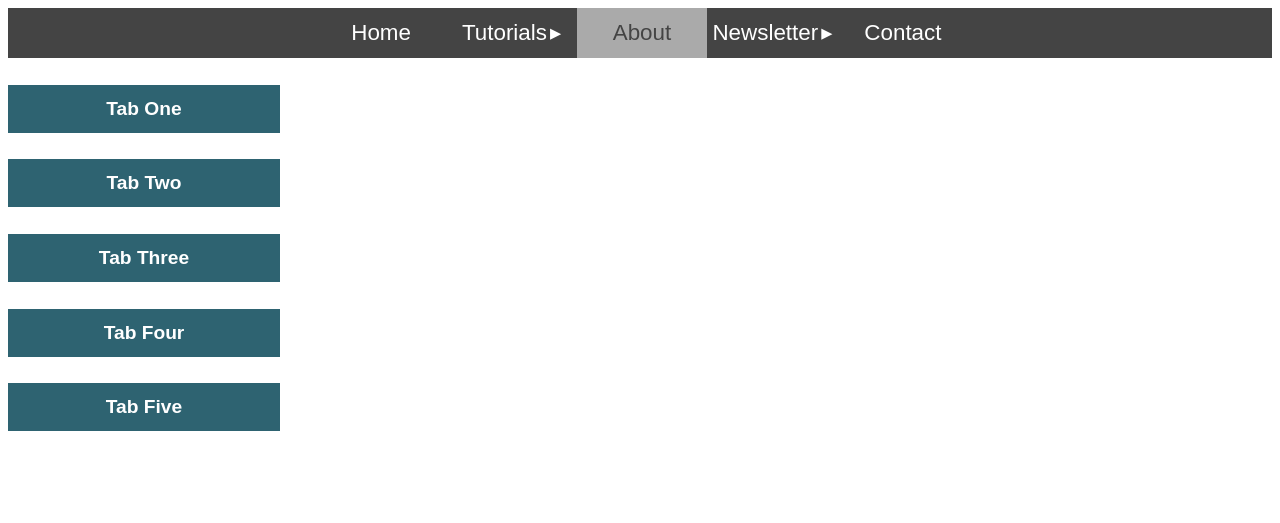
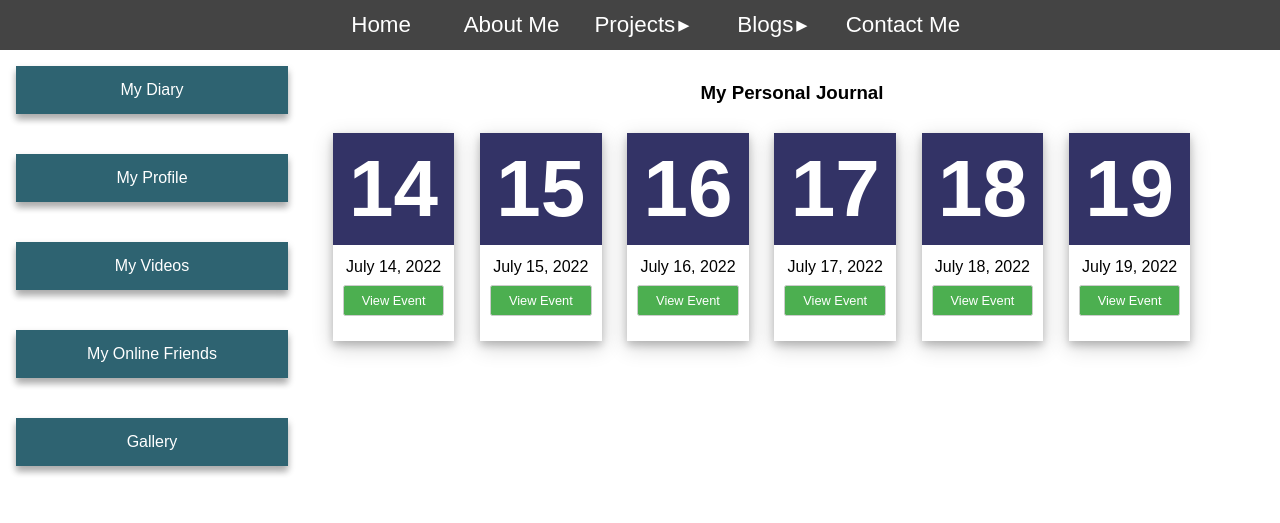
Before and after one commit to JWanyoa/Kweli_Portfolio, a plain HTML site: page index.html in a window 1280 px wide. Drawn offline with Linux system fonts and the light colour scheme.

Commit message:
Second Commit

```diff
--- a/css/styles.css
+++ b/css/styles.css
@@ -1,3 +1,8 @@
+*
+{
+  margin: 0;
+  padding: 0;
+}
 body {
   font-family: 'Montserrat', sans-serif;
   height: 90vh;
@@ -7,12 +12,14 @@ h2 {
   color: white;
   font-size: 1.2em;
 }
-.container{
+.container, .container-side{
   display: inline-flex;
   flex-direction: column;
-  justify-content: space-evenly;
+  justify-content: space-between;
   align-items: center;
   height: 50vh;
+  margin: 1em;
+  float: left;
 }
 .center {
   display: flex;
@@ -31,6 +38,73 @@ h2 {
   background: #2e6371;
 }
 
+.container-side{
+  flex-direction: row;
+  align-items: flex-start;
+  width: 69%;
+}
+
+.container-row{
+  text-align: center;
+  margin: 2em 0 0 0;
+}
+
+.container a{
+  text-decoration: none;
+  color: #ffffff;
+  box-shadow: 0 4px 8px 0 rgba(0, 0, 0, 0.2), 0 6px 6px 0 rgba(0, 0, 0, 0.19);
+  text-align: center;
+}
+
+a .center:hover{
+  background-color: #6666FF;
+  box-shadow: 0 4px 8px 0 rgba(0, 0, 255, 0.2), 0 6px 6px 0 rgba(0, 0, 255, 0.19);
+  border-bottom: 2px solid black;
+}
+
+div.card {
+  width: 250px;
+  height: 13em;
+  margin: 0.8em;
+  box-shadow: 0 4px 8px 0 rgba(0, 0, 0, 0.2), 0 6px 20px 0 rgba(0, 0, 0, 0.19);
+  text-align: center;
+}
+
+div.header {
+  background-color: #333366;
+  color: white;
+  padding: 10px;
+  font-size: 40px;
+}
+
+div.content {
+  padding: 10px;
+  line-height: 1.5em;
+}
+
+/*Styling the button*/
+.btn{
+  width: 100%;
+  background-color: #4CAF50;
+  color: white;
+  padding: 0.7em 1em;
+  margin: 0.4em 0;
+  border: none;
+  border-radius: 0.2em;
+  cursor: pointer; width: 100%;
+  padding: 0.2em 0.4em;
+  margin: 0.5em 0 0.5em 0;
+  display: inline-block;
+  border: 1px solid #ccc;
+  border-radius: 0.2em;
+  box-sizing: border-box;
+  font-size: 0.8em;
+}
+a{
+  text-decoration: none;
+}
+
+
 
 .nav ul {
   list-style: none;
@@ -42,7 +116,7 @@ h2 {
 
 .nav li {
   font-family: 'Oswald', sans-serif;
-  font-size: 0.1em;
+  font-size: 1em;
   line-height: 40px;
   text-align: left;
 }
@@ -68,7 +142,7 @@ h2 {
 
 /* Sub Menus */
 .nav li li {
-  font-size: .8em;
+  font-size: 0.8em;
 }
 
 /*******************************************
--- a/index.html
+++ b/index.html
@@ -11,40 +11,121 @@
 	    <div class="nav">
 	      <ul>
 	        <li class="home"><a href="#">Home</a></li>
-	        <li class="tutorials sub"><a href="#">Tutorials</a>
+	        <li class="about"><a href="#">About Me</a></li>
+	        <li class="tutorials sub"><a href="#">Projects</a>
 	          <ul>
-	            <li><a href="#">Tutorial #1</a></li>
-	            <li><a href="#">Tutorial #2</a></li>
-	            <li><a href="#">Tutorial #3</a></li>
+	            <li><a href="#">Project #1</a></li>
+	            <li><a href="#">Project #2</a></li>
+	            <li><a href="#">Project #3</a></li>
 	          </ul>
 	        </li>
-	        <li class="about"><a class="active" href="#">About</a></li>
-	        <li class="news sub"><a href="#">Newsletter</a>
+	        <li class="news sub"><a href="#">Blogs</a>
 	          <ul>
-	            <li><a href="#">News #1</a></li>
-	            <li><a href="#">News #2</a></li>
-	            <li><a href="#">News #3</a></li>
+	            <li><a href="#">Blog #1</a></li>
+	            <li><a href="#">Blog #2</a></li>
+	            <li><a href="#">Blog #3</a></li>
 	          </ul>
 	        </li>
-	        <li class="contact"><a href="#">Contact</a></li>
+	        <li class="contact"><a href="#">Contact Me</a></li>
 	      </ul>
 	    </div>
 	  </header>
 	<div class="container">
+		<a href="">
 		  <div class="center box">
-	  	<h2>Tab One</h2>
+		  	My Diary
 		  </div>
+		</a>
+		  <a href="">
 			  <div class="center box">
-	  	<h2>Tab Two</h2>
+			  	My Profile
 			  </div>
+			</a>
+		  <a href="">
 			  <div class="center box">
-	  	<h2>Tab Three</h2>
+			  	My Videos
 			  </div>
+			</a>
+		  <a href="">
 			  <div class="center box">
-	  	<h2>Tab Four</h2>
+			  	My Online Friends
 			  </div>
+			</a>
+		  <a href="">
 			  <div class="center box">
-	  	<h2>Tab Five</h2>
+			  	Gallery
+			  </div>
+			</a>
+	</div>
+	<div class="container-row">
+		<h3>My Personal Journal</h3>
+	</div>
+
+	<div class="container-side">
+		<div class="card">
+		  <div class="header">
+		    <h1>14</h1>
+		  </div>
+
+		  <div class="content">
+		    <p>July 14, 2022</p>
+		    <a href="#" class="btn btn-primary">View Event</a>
+		  </div>
+		</div>
+
+		<div class="card">
+		  <div class="header">
+		    <h1>15</h1>
+		  </div>
+
+		  <div class="content">
+		    <p>July 15, 2022</p>
+		    <a href="#" class="btn btn-primary">View Event</a>
+		  </div>
+		</div>
+
+		<div class="card">
+		  <div class="header">
+		    <h1>16</h1>
+		  </div>
+
+		  <div class="content">
+		    <p>July 16, 2022</p>
+		    <a href="#" class="btn btn-primary">View Event</a>
+		  </div>
+		</div>
+
+		<div class="card">
+		  <div class="header">
+		    <h1>17</h1>
+		  </div>
+
+		  <div class="content">
+		    <p>July 17, 2022</p>
+		    <a href="#" class="btn btn-primary">View Event</a>
+		  </div>
+		</div>
+
+		<div class="card">
+		  <div class="header">
+		    <h1>18</h1>
+		  </div>
+
+		  <div class="content">
+		    <p>July 18, 2022</p>
+		    <a href="#" class="btn btn-primary">View Event</a>
+		  </div>
+		</div>
+
+		<div class="card">
+		  <div class="header">
+		    <h1>19</h1>
+		  </div>
+
+		  <div class="content">
+		    <p>July 19, 2022</p>
+		    <a href="#" class="btn btn-primary">View Event</a>
+		  </div>
 		</div>
 	</div>
 </body>
```
Lines whose indentation alone changed are shown as unchanged.
